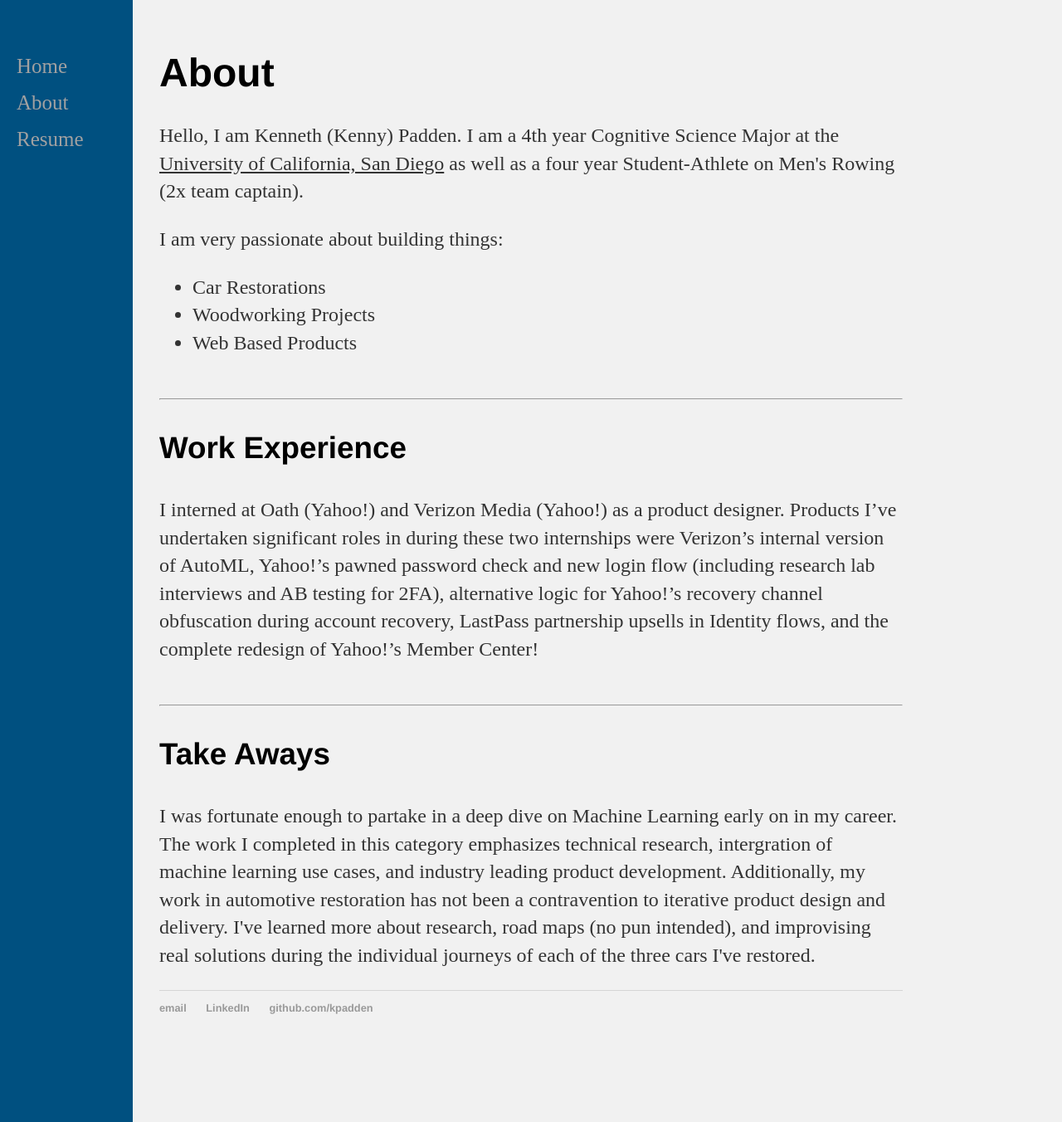
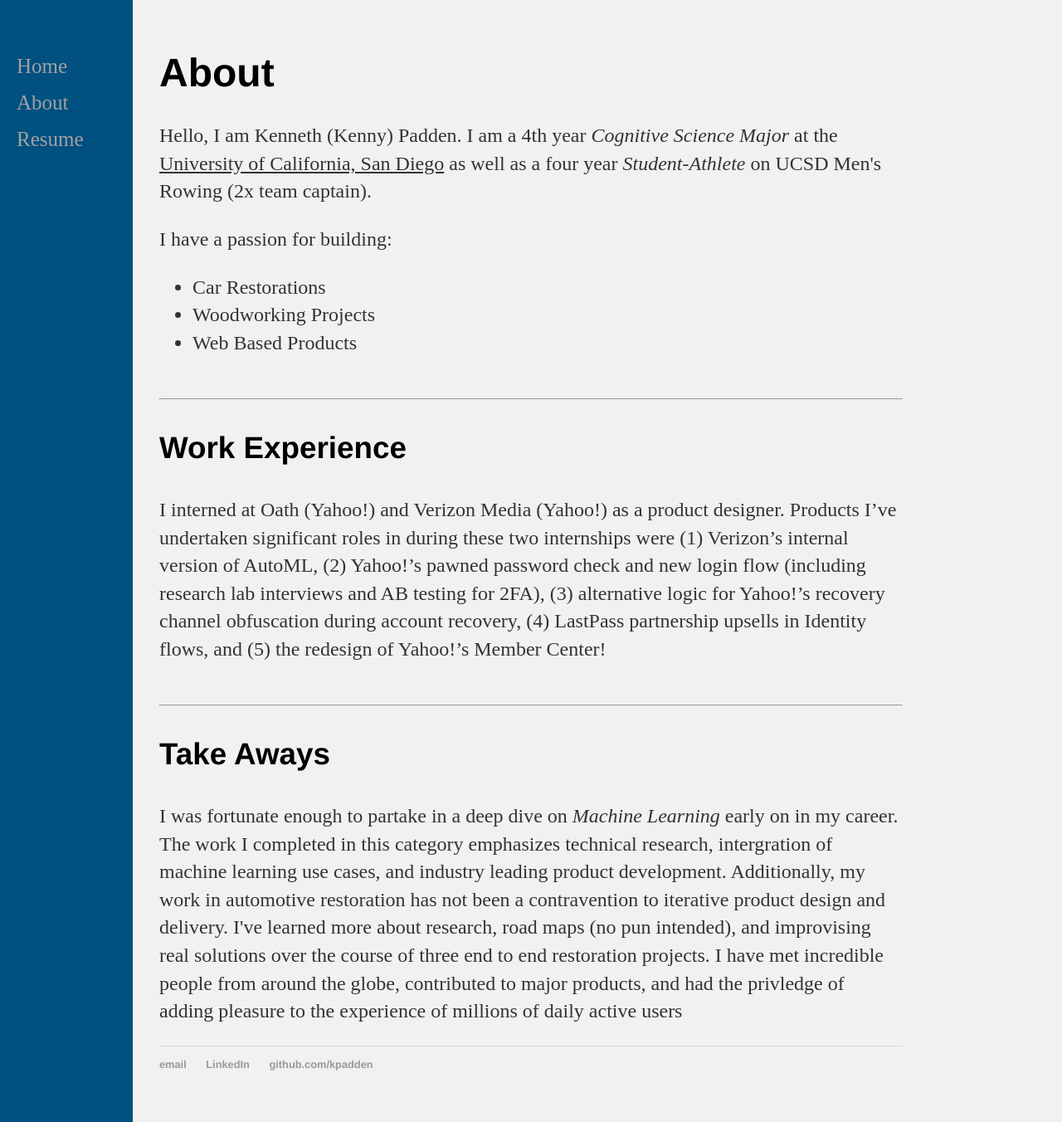
Before and after one commit to kpadden/kpadden.github.io, a Jekyll site: the page built from about/index.html, in a window 1280 px wide and 1352 px high. Shown: the whole window at 83% size. Built offline with Jekyll 4.4.1, drawn with Linux system fonts in a browser that asks for light colours.

Commit message:
Update index.html

```diff
--- a/about/index.html
+++ b/about/index.html
@@ -4,8 +4,8 @@ title: About Me
 ---
 <div class="about">
     <h1>About</h1>
-    <p>Hello, I am Kenneth (Kenny) Padden. I am a 4th year Cognitive Science Major at the <ins>University of California, San Diego</ins> as well as a four year Student-Athlete on Men's Rowing (2x team captain).</p>
-    <p>I am very passionate about building things:</p>
+    <p>Hello, I am Kenneth (Kenny) Padden. I am a 4th year <i>Cognitive Science Major</i> at the <ins>University of California, San Diego</ins> as well as a four year <i>Student-Athlete</i> on UCSD Men's Rowing (2x team captain).</p>
+    <p>I have a passion for building:</p>
     <ul>
         <li>Car Restorations</li>
         <li>Woodworking Projects</li>
@@ -13,8 +13,8 @@ title: About Me
     </ul><br/>
     <hr/>
     <h3>Work Experience</h3>
-    <p>I interned at Oath (Yahoo!) and Verizon Media (Yahoo!) as a product designer. Products I’ve undertaken significant roles in during these two internships were Verizon’s internal version of AutoML, Yahoo!’s pawned password check and new login flow (including research lab interviews and AB testing for 2FA), alternative logic for Yahoo!’s recovery channel obfuscation during account recovery, LastPass partnership upsells in Identity flows, and the complete redesign of Yahoo!’s Member Center!</p><br/>
+    <p>I interned at Oath (Yahoo!) and Verizon Media (Yahoo!) as a product designer. Products I’ve undertaken significant roles in during these two internships were (1) Verizon’s internal version of AutoML, (2) Yahoo!’s pawned password check and new login flow (including research lab interviews and AB testing for 2FA), (3) alternative logic for Yahoo!’s recovery channel obfuscation during account recovery, (4) LastPass partnership upsells in Identity flows, and (5) the redesign of Yahoo!’s Member Center!</p><br/>
     <hr/>
     <h3>Take Aways</h3>
-    <p>I was fortunate enough to partake in a deep dive on Machine Learning early on in my career. The work I completed in this category emphasizes technical research, intergration of machine learning use cases, and industry leading product development. Additionally, my work in automotive restoration has not been a contravention to iterative product design and delivery. I've learned more about research, road maps (no pun intended), and improvising real solutions during the individual journeys of each of the three cars I've restored.</p>
+    <p>I was fortunate enough to partake in a deep dive on <i>Machine Learning</i> early on in my career. The work I completed in this category emphasizes technical research, intergration of machine learning use cases, and industry leading product development. Additionally, my work in automotive restoration has not been a contravention to iterative product design and delivery. I've learned more about research, road maps (no pun intended), and improvising real solutions over the course of three end to end restoration projects. I have met incredible people from around the globe, contributed to major products, and had the privledge of adding pleasure to the experience of millions of daily active users</p>
 </div>
```
